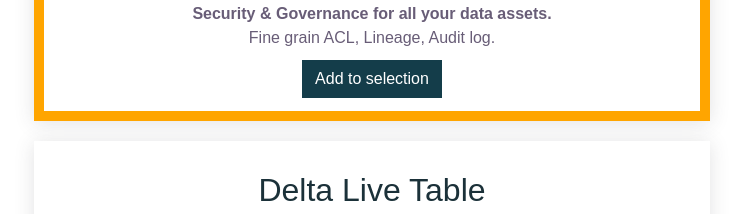
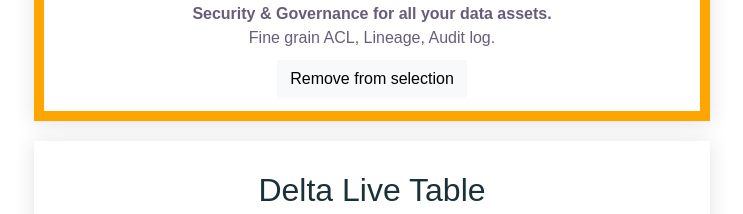
Before and after one commit to databricks-demos/live-streaming-demo, a website: page app/lakehouse.html in a window 1280 px wide. Both pictures are taken after a click on the element 640 px from the left and 466 px from the top of the page. Shown: the part 495-709 px from the top of the page, without its empty margins (268-1011 px from the left). Drawn offline with nearby package versions, Linux system fonts and the light colour scheme.

Commit message:
update size bt

```diff
--- a/app/lakehouse.html
+++ b/app/lakehouse.html
@@ -12,6 +12,10 @@
     $( document ).ready(function() {
         $(".box-choice").click(function(e) {
             $(this).toggleClass("selected")
+            choice = $(this).attr('choice')
+            $("div[choice='"+choice+"'] .add_to_selection").toggleClass("hidden")
+            $("div[choice='"+choice+"'] .added_to_selection").toggleClass("hidden")
+
         });
 
         $("#submit-choice").click(function(e) {
@@ -20,6 +24,8 @@
             $(".box-choice.selected").each(function() {
                 choices.push($(this).attr("choice"))
             });
+            if (choices.length>0){
+                $("#submit-choice").text("...")
                 choices = choices.join(",")
                 const queryString = window.location.search;
                 const urlParams = new URLSearchParams(queryString);
@@ -28,12 +34,16 @@
                 $.get(url, function( data ) {
                     location.href = './lakehouse-summary.html';
                 });
+            }
         });
     });
 
 </script>
 
 <style>
+    .hidden {
+        display: none;
+    }
     .box-choice:hover {
      cursor: pointer;
     }
@@ -71,7 +81,8 @@
                     <div class="box_description">
                         <strong>Security & Governance for all your data assets.</strong> <br/>Fine grain ACL, Lineage, Audit log.
                     </div>
-                    <button type="submit" class="btn btn-secondary">Add to selection</button>
+                    <button type="submit" class="btn btn-secondary add_to_selection">Add to selection</button>
+                    <button type="submit" class="btn btn-light added_to_selection hidden">Remove from selection</button>
                 </div>
             </div>
             <div class="col-12">
@@ -81,7 +92,8 @@
                     <div class="box_description">
                         <strong>Simple ingestion & ETL.</strong> <br/>Streaming, low latency & data quality with the best TCO.
                     </div>
-                    <button type="submit" class="btn btn-secondary">Add to selection</button>
+                    <button type="submit" class="btn btn-secondary add_to_selection">Add to selection</button>
+                    <button type="submit" class="btn btn-light added_to_selection hidden">Remove from selection</button>
                 </div>
             </div>
             <div class="col-12">
@@ -93,7 +105,8 @@
                     <div class="box_description">
                         <strong>Serverless inferences</strong> <br/>Deploy your models for real-time inferences.
                     </div>
-                    <button type="submit" class="btn btn-secondary">Add to selection</button>
+                    <button type="submit" class="btn btn-secondary add_to_selection">Add to selection</button>
+                    <button type="submit" class="btn btn-light added_to_selection hidden">Remove from selection</button>
                 </div>
             </div>
             <div class="col-12">
@@ -103,12 +116,13 @@
                     <div class="box_description">
                         <strong>Instant stop & start.</strong> <br/>Low latency, high concurrency BI workload with the best TCO.
                     </div>
-                    <button type="submit" class="btn btn-secondary">Add to selection</button>
+                    <button type="submit" class="btn btn-secondary add_to_selection">Add to selection</button>
+                    <button type="submit" class="btn btn-light added_to_selection hidden">Remove from selection</button>
                 </div>
             </div>
 
             <div class="col-12" style="padding: 30px 0px 50px 0px">
-                <button id="submit-choice" type="submit" class="btn btn-primary">Submit your choices</button>
+                <button id="submit-choice" type="submit" class="btn btn-primary btn-lg">Submit your choices</button>
             </div>
 
             <div class="row text-reset legal-footer" style="font-size: 11px">
```
Lines whose indentation alone changed are shown as unchanged.
